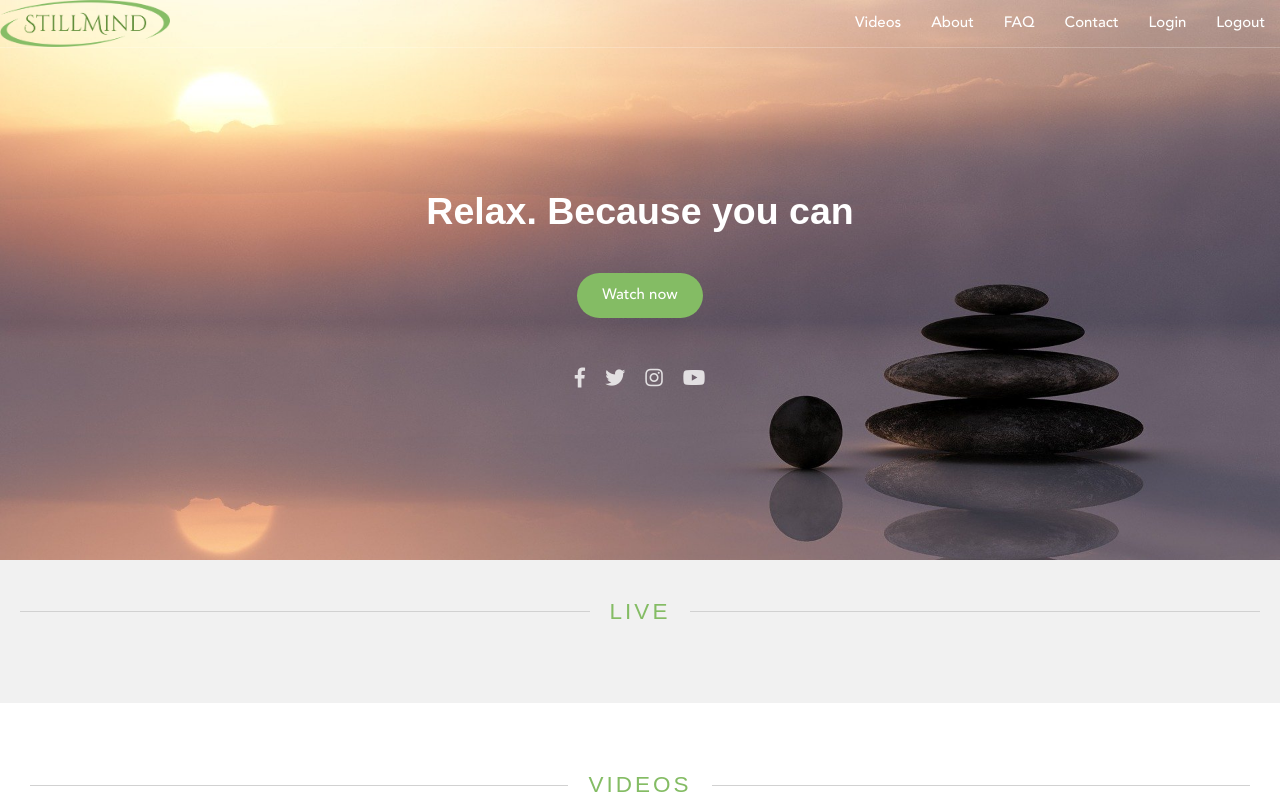
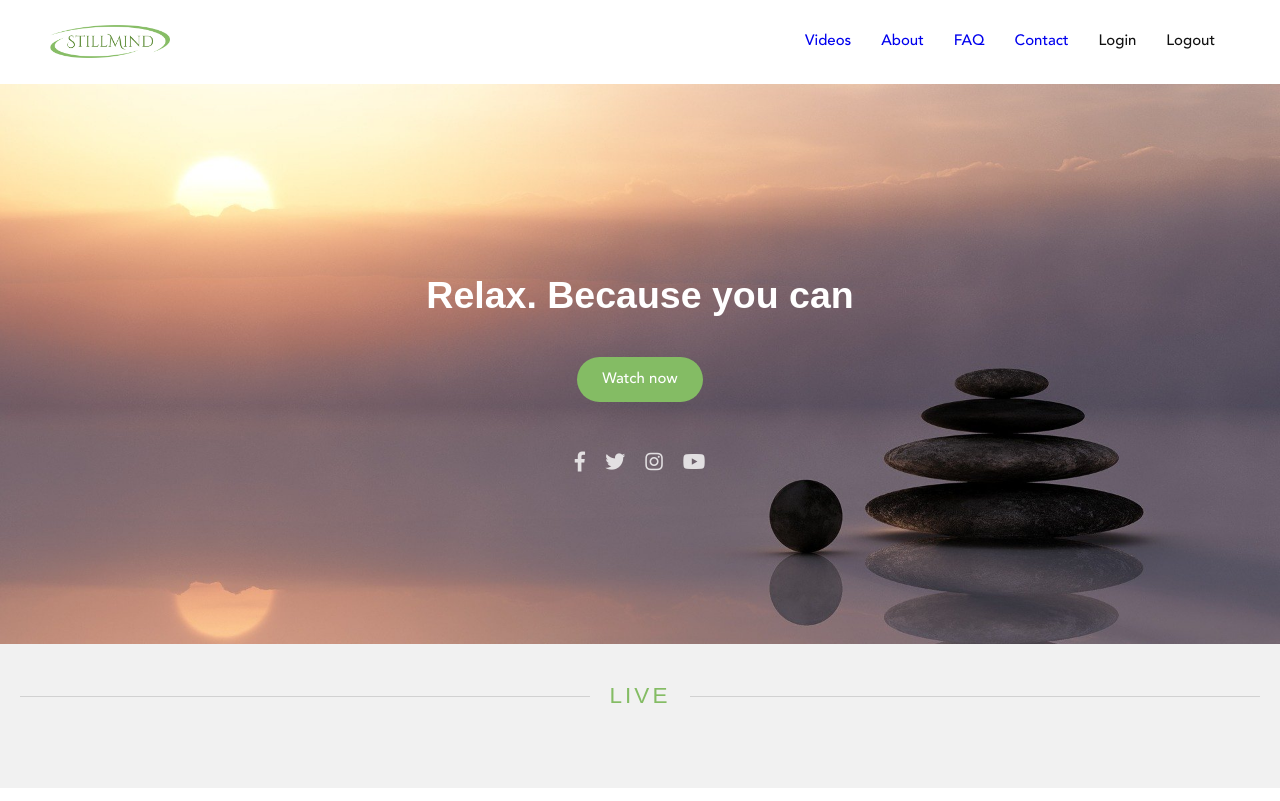
Before and after one commit to inplayer-client-success/StillMind, a plain HTML site: page index.html in a window 1280 px wide. Shown: the top 801 px of the page. Drawn offline with nearby package versions, Linux system fonts and the light colour scheme; a script that the page names is missing; a web font is replaced by a local one.

Commit message:
navigation menu fixed

```diff
--- a/scss/_main.scss
+++ b/scss/_main.scss
@@ -19,15 +19,16 @@ body {
 }
 
 #nav-wrapper {
-	position: absolute;
+	position: relative;
 	width: 100%;
 	box-sizing: border-box;
 	font-size: 1em;
 	z-index: 100;
 	display: flex;
 	align-items: center;
-	// padding: 25px 50px;
+	padding: 25px 50px;
 	border-bottom: 1px solid rgba(255, 255, 255, 0.21);
+	background-color: white;
 
 	.nav-container {
 		width: 100%;
@@ -48,17 +49,21 @@ body {
 				text-align: center;
 				margin: 0 15px;
 				font-weight: 600;
+				color: #111111;
 
 				transition: all 0.3s ease-in-out;
 
 				a {
 					font-family: $font1;
-					color: #fff;
+					// color: #fff;
 					text-decoration: none;
 					// text-transform: uppercase;
 
 					transition: all 0.3s ease-in-out;
 
+					&.login-button {
+						color: inherit;
+					}
 					&:hover {
 						opacity: 0.7;
 					}
@@ -82,7 +87,7 @@ body {
 			color: #fff;
 
 			.logo {
-				width: 170px;
+				width: 120px;
 			}
 		}
 	} // nav-container
@@ -106,8 +111,7 @@ body {
 @media (max-width: 789px) {
 	#nav-wrapper {
 		padding: 0;
-		position: relative;
-		background-color: white;
+
 		.nav-container {
 			padding: 0 70px;
 			ul {
```
Also changed, not shown: css/style.min.css, 1 other file.
